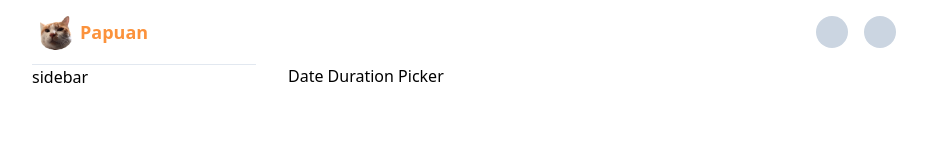
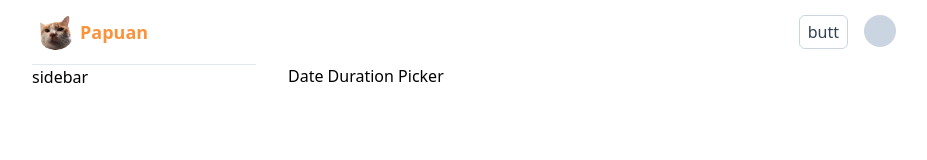
Before and after one commit to 11best/react-complex-search, a React (Vite) app: page /date-picker in a window 1280 px wide. Shown: the top 160 px of the page, without its empty margins (176-1103 px from the left). Built offline with nearby package versions, Linux system fonts and the light colour scheme.

Commit message:
create mock button

```diff
--- a/src/components/Header/index.tsx
+++ b/src/components/Header/index.tsx
@@ -7,18 +7,17 @@ const Header = () => {
   return (
     <header className="h-16 flex items-center justify-end">
       <div className="flex gap-4">
+        <button
+          title="nothing here just mockup"
+          className="px-2 py-1 border border-slate-300 rounded-md text-slate-700"
+        >
+          butt
+        </button>
         <div
           title="nothing here just mockup"
           className={clsx(
             "w-8 h-8 bg-slate-300 hover:bg-orange-400 rounded-full",
-            "cursor-pointer duration-300"
-          )}
-        ></div>
-        <div
-          title="nothing here just mockup"
-          className={clsx(
-            "w-8 h-8 bg-slate-300 hover:bg-orange-400 rounded-full",
-            "cursor-pointer duration-300"
+            "cursor-pointer"
           )}
         ></div>
       </div>
```
